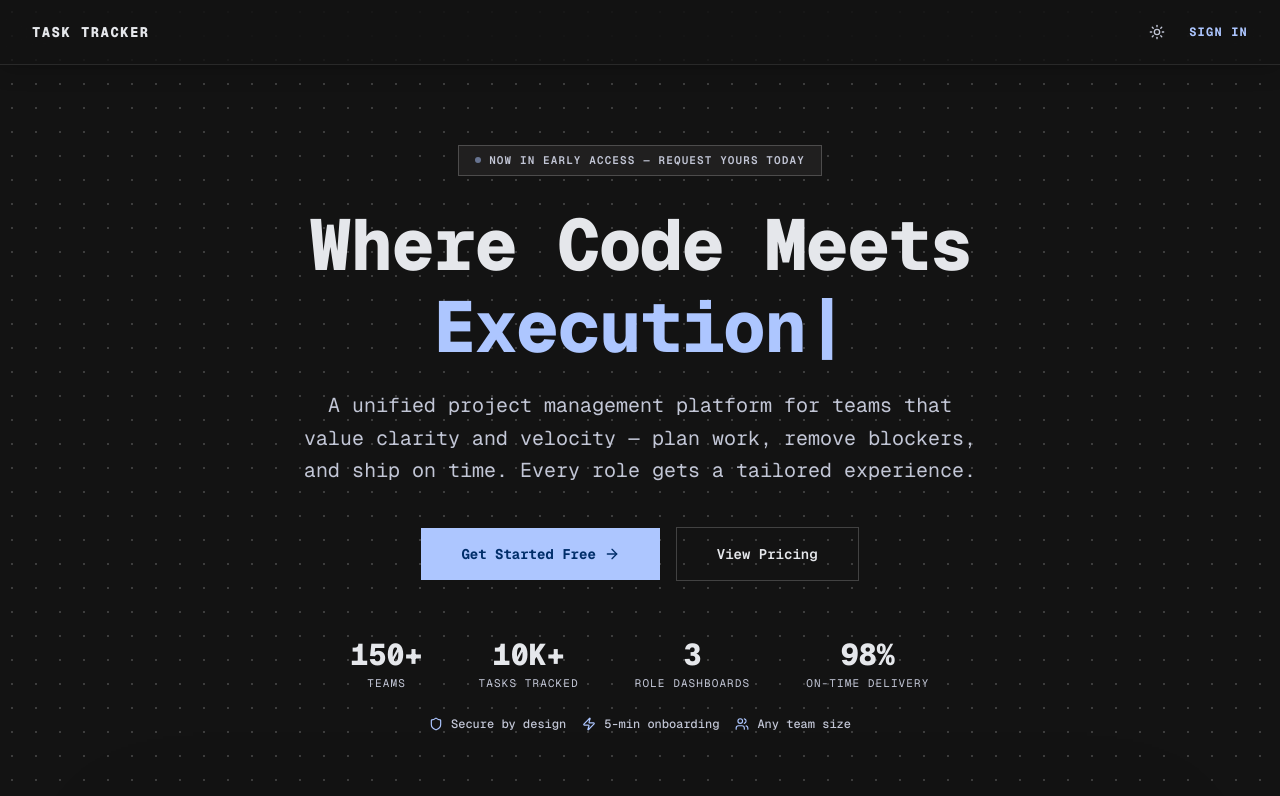
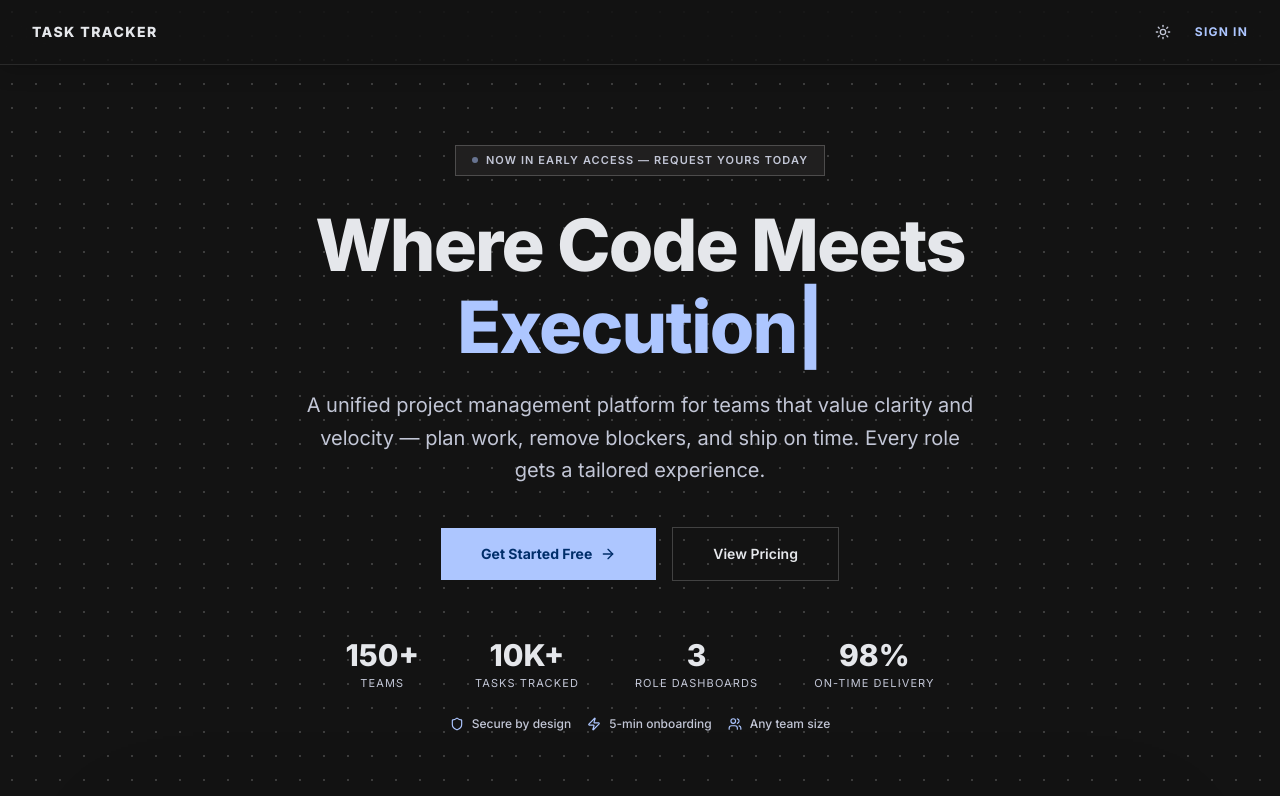
Before and after one commit to Code4Bharat1/Task-Tracker-Frontend-VB, a Next.js app: page / in a window 1280 px wide. Shown: the top 796 px of the page. Built offline with nearby package versions, Linux system fonts and the light colour scheme; no server answers.

Commit message:
Change Font family To Inter

```diff
--- a/src/app/globals.css
+++ b/src/app/globals.css
@@ -1,3 +1,4 @@
+@import url('https://fonts.googleapis.com/css2?family=Inter:wght@300;400;500;600;700&display=swap');
 @import "tailwindcss";
 
 /* -----------------------------
@@ -5,9 +6,6 @@
 ----------------------------- */
 
 @theme inline {
-  --font-sans: var(--font-geist-sans);
-  --font-sans: var(--font-geist-mono);
-
   /* surfaces */
   --color-surface: var(--surface);
   --color-surface-low: var(--surface-low);
@@ -89,10 +87,13 @@
    GLOBAL STYLES
 ----------------------------- */
 
+* {
+  font-family: 'Inter', sans-serif !important;
+}
+
 body {
   background: var(--surface);
   color: var(--foreground);
-  font-family: var(--font-sans);
 }
 
 button {
--- a/src/app/layout.js
+++ b/src/app/layout.js
@@ -1,15 +1,9 @@
-import { Geist, Geist_Mono } from "next/font/google";
+import { Inter } from "next/font/google";
 import "./globals.css";
 import { AuthProvider } from "@/lib/auth/context";
 import { ThemeProvider } from "@/hooks/useTheme.js";
 
-const geistSans = Geist({
-  variable: "--font-geist-sans",
-  subsets: ["latin"],
-});
-
-const geistMono = Geist_Mono({
-  variable: "--font-geist-mono",
+const inter = Inter({
   subsets: ["latin"],
 });
 
@@ -23,7 +17,7 @@ export default function RootLayout({ children }) {
     <html
       lang="en"
       suppressHydrationWarning
-      className={`${geistSans.variable} ${geistMono.variable} h-full antialiased`}
+      className={`${inter.className} h-full antialiased`}
     >
       <head>
         <script
```
